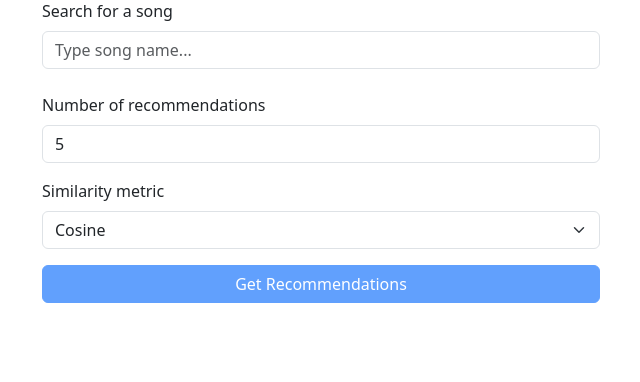
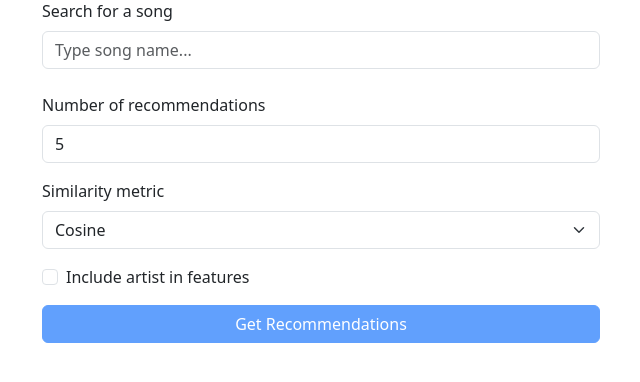
Before and after one commit to Kay-Westerhof/MusicRecommendation, a FastAPI app: page / in a window 1280 px wide. Shown: the part 105-487 px from the top of the page, without its empty margins (319-959 px from the left). Run offline with FastAPI, Linux system fonts and the light colour scheme.

Commit message:
Added option to include artist to categorical features

```diff
--- a/main.py
+++ b/main.py
@@ -1,6 +1,7 @@
 import pandas as pd
 from fastapi import FastAPI, Response, Request, Form
 from fastapi.templating import Jinja2Templates
+from pandas import DataFrame
 from sklearn.preprocessing import MinMaxScaler
 from sklearn.metrics.pairwise import cosine_similarity, euclidean_distances
 from starlette.responses import HTMLResponse
@@ -10,37 +11,43 @@ from models.Similarity import Similarity
 # Import dataset from file
 data = pd.read_csv('data/dataset.csv', decimal=',')
 
-# Select feature data
-feature_columns = ['energy', 'tempo', 'danceability', 'loudness', 'liveness', 'valence', 'speechiness', 'instrumentalness', 'key', 'acousticness']
-categorical_columns = ['playlist_genre', 'playlist_subgenre']
+def get_features(include_artist=False):
+    # Select feature data
+    feature_columns = ['energy', 'tempo', 'danceability', 'loudness', 'liveness', 'valence', 'speechiness', 'instrumentalness', 'key', 'acousticness']
+    categorical_columns = ['playlist_genre', 'playlist_subgenre']
 
-# Get only categorical columns from dataset
-categorical_data = data[categorical_columns]
+    if include_artist:
+        categorical_columns.append('track_artist')
 
-# One-hot encode categorical features
-categorical_features = pd.get_dummies(categorical_data, columns=categorical_columns)
+    # Get only categorical columns from dataset
+    categorical_data = data[categorical_columns]
 
-features = data[feature_columns]
+    # One-hot encode categorical features
+    categorical_features = pd.get_dummies(categorical_data, columns=categorical_columns)
 
-# Normalize feature data to prevent feature bias
-features_scaled = MinMaxScaler().fit_transform(features)
+    features = data[feature_columns]
 
-# Combine numerical and categorical features
-complete_features = pd.concat([pd.DataFrame(features_scaled), categorical_features.reset_index(drop=True)], axis=1)
+    # Normalize feature data to prevent feature bias
+    features_scaled = MinMaxScaler().fit_transform(features)
 
-def get_cosine_similarity():
+    # Combine numerical and categorical features
+    complete_features = pd.concat([pd.DataFrame(features_scaled), categorical_features.reset_index(drop=True)], axis=1)
+
+    return complete_features
+
+def get_cosine_similarity(features: DataFrame):
     # Calculate cosine similarity
-    return cosine_similarity(complete_features)
+    return cosine_similarity(features)
 
 
-def get_euclidean_similarity():
+def get_euclidean_similarity(features: DataFrame):
     # Calculate euclidean distance
-    euclidean_dist = euclidean_distances(complete_features)
+    euclidean_dist = euclidean_distances(features)
     # Calculate euclidean similarity score
     euclidean_similarity = 1 / (1 + euclidean_dist)
     return euclidean_similarity
 
-def get_recommendation(song_id, similarity=get_cosine_similarity(), amount=5):
+def get_recommendation(song_id, similarity=get_cosine_similarity(get_features()), amount=5):
     song_index = data[data['song_id'] == song_id].index
 
     # Check if track exists in dataset
@@ -75,12 +82,12 @@ def read_root(request: Request):
 
 
 @app.post("/recommend", status_code=200)
-def show_recommendation(song_id: int = Form(...), amount: int = Form(...), similarity: int = Form(...), request: Request = None):
+def show_recommendation(song_id: int = Form(...), amount: int = Form(...), similarity: int = Form(...), include_artist: bool = Form(...), request: Request = None):
     if similarity == Similarity.Cosine.value:
-        recommendations = get_recommendation(song_id, similarity=get_cosine_similarity(), amount=amount)
+        recommendations = get_recommendation(song_id, similarity=get_cosine_similarity(get_features(include_artist)), amount=amount)
         return templates.TemplateResponse(request=request, name="result.html", context={"recommendations": recommendations.to_dict('records')})
     elif similarity == Similarity.Euclidean.value:
-        recommendations = get_recommendation(song_id, similarity=get_euclidean_similarity(), amount=amount)
+        recommendations = get_recommendation(song_id, similarity=get_euclidean_similarity(get_features(include_artist)), amount=amount)
         return templates.TemplateResponse(request=request, name="result.html", context={"recommendations": recommendations.to_dict('records')})
     else:
         return Response(status_code=400, content="Invalid similarity type")
--- a/templates/index.html
+++ b/templates/index.html
@@ -30,6 +30,14 @@
                     <option value="1">Cosine</option>
                     <option value="2">Euclidean</option>
                 </select>
+            </div>
+
+            <div class="mb-3 w-100">
+                <input type="hidden" name="include_artist" value="false">
+                <div class="form-check">
+                    <input class="form-check-input" type="checkbox" id="include_artist" name="include_artist" value="true">
+                    <label class="form-check-label" for="include_artist">Include artist in features</label>
+                </div>
             </div>
 
             <div class="w-100">
```
